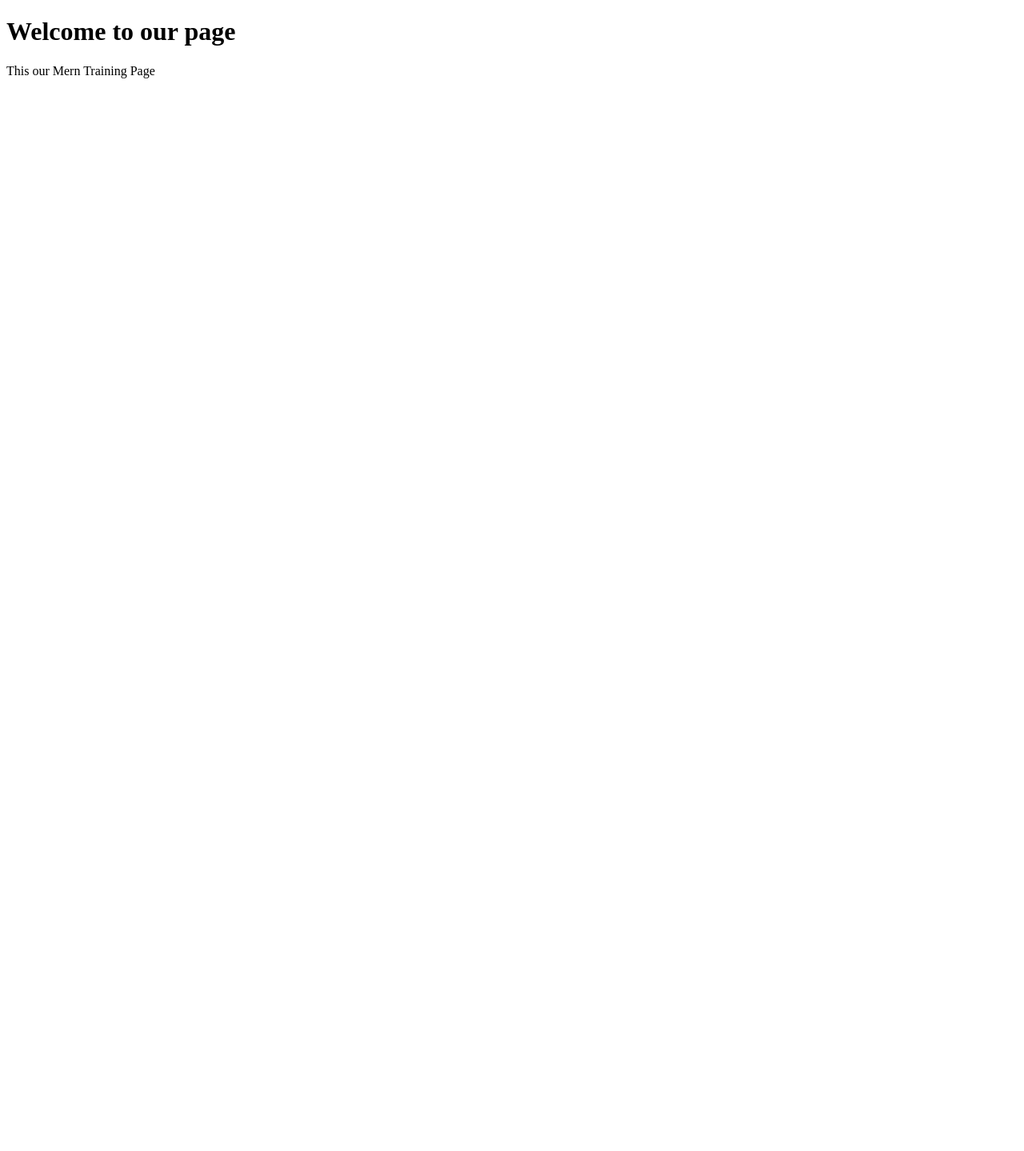
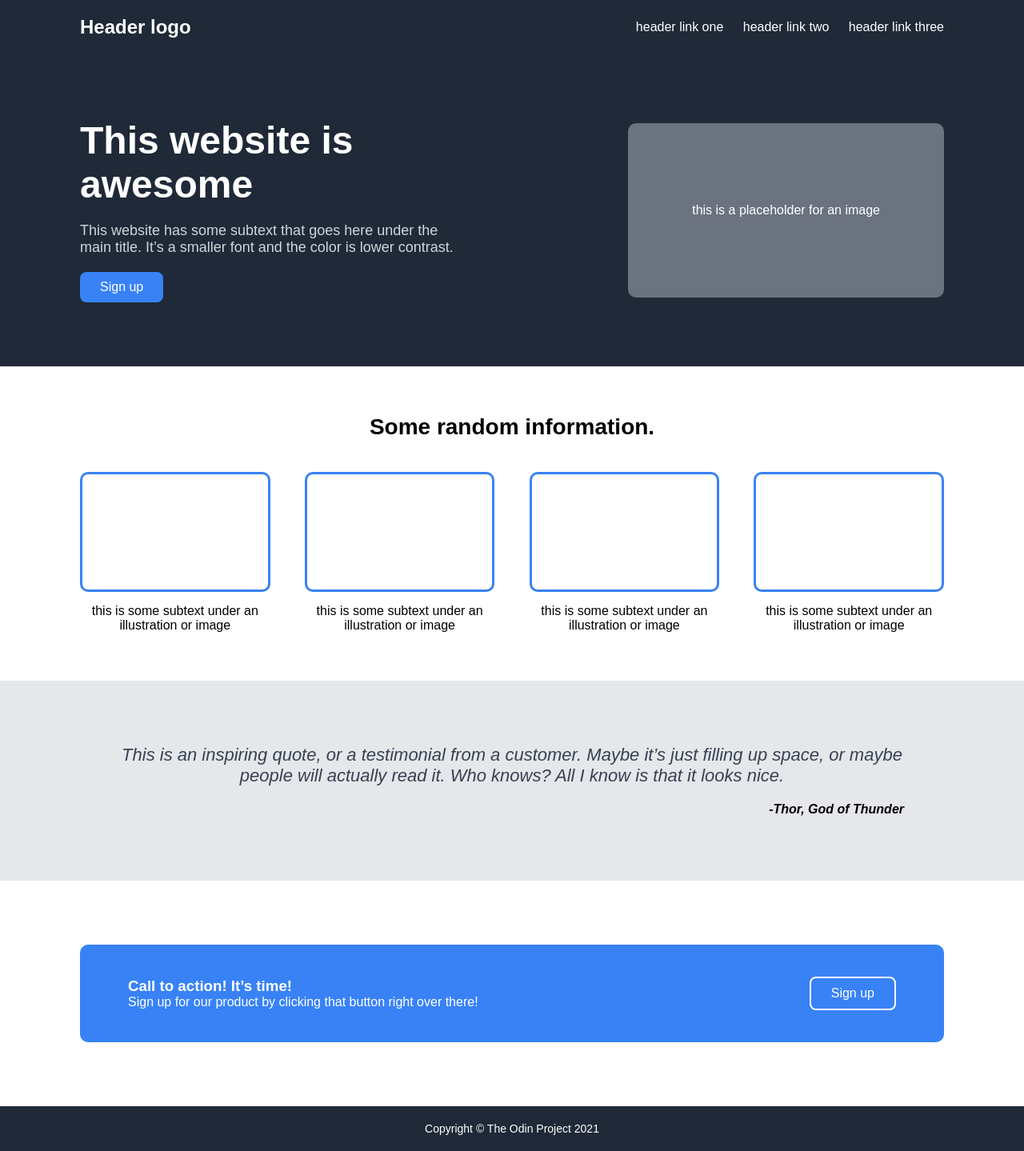
Before and after one commit to MeenaKumari21/Training, a plain HTML site: page index.html in a window 1280 px wide. Shown: the whole page at 80% size. Before the commit the page ends 800 px from the top, so only its background shows below. Drawn offline with Linux system fonts and the light colour scheme.

Commit message:
created page

```diff
--- a/index.html
+++ b/index.html
@@ -3,10 +3,77 @@
 <head>
     <meta charset="UTF-8">
     <meta name="viewport" content="width=device-width, initial-scale=1.0">
-    <title>Document</title>
+    <title>This Website is awesome</title>
+    <link rel="stylesheet" href="style.css">
 </head>
 <body>
-    <h1>Welcome to our page</h1>
-    <p>This our Mern Training Page</p>
+    <header class="header">
+    <div class="logo">Header logo</div>
+    <nav class="nav-links">
+      <a href="#">header link one</a>
+      <a href="#">header link two</a>
+      <a href="#">header link three</a>
+    </nav>
+    </header>
+
+    <section class="hero">
+    <div class="hero-text">
+      <h1>This website is awesome</h1>
+      <p>This website has some subtext that goes here under the main title.
+         It’s a smaller font and the color is lower contrast.</p>
+      <button>Sign up</button>
+    </div>
+    <div class="hero-image">
+      this is a placeholder for an image
+    </div>
+   </section>
+
+   <section class="info">
+    <h2>Some random information.</h2>
+    <div class="info-boxes">
+      <div class="box">
+        <div class="square"></div>
+        <p>this is some subtext under an illustration or image</p>
+      </div>
+      <div class="box">
+        <div class="square"></div>
+        <p>this is some subtext under an illustration or image</p>
+      </div>
+      <div class="box">
+        <div class="square"></div>
+        <p>this is some subtext under an illustration or image</p>
+      </div>
+      <div class="box">
+        <div class="square"></div>
+        <p>this is some subtext under an illustration or image</p>
+      </div>
+    </div>
+  </section>
+
+  <!-- Quote Section -->
+  <section class="quote">
+    <p class="quote-text">
+      This is an inspiring quote, or a testimonial from a customer.
+      Maybe it’s just filling up space, or maybe people will actually read it.
+      Who knows? All I know is that it looks nice.
+    </p>
+    <p class="author">-Thor, God of Thunder</p>
+  </section>
+
+  <!-- Call to Action Section -->
+  <section class="cta">
+    <div class="cta-box">
+      <div class="cta-text">
+        <h3>Call to action! It’s time!</h3>
+        <p>Sign up for our product by clicking that button right over there!</p>
+      </div>
+      <button>Sign up</button>
+    </div>
+  </section>
+
+  <!-- Footer -->
+  <footer>
+    <p>Copyright © The Odin Project 2021</p>
+  </footer>
 </body>
 </html>
--- /dev/null
+++ b/style.css
@@ -0,0 +1,167 @@
+* {
+  margin: 0;
+  padding: 0;
+  box-sizing: border-box;
+  font-family: 'Arial', sans-serif;
+}
+
+/* Header */
+.header {
+  background-color: #1f2937;
+  color: white;
+  display: flex;
+  justify-content: space-between;
+  align-items: center;
+  padding: 20px 100px;
+}
+
+.logo {
+  font-size: 24px;
+  font-weight: bold;
+}
+
+.nav-links a {
+  color: white;
+  margin-left: 20px;
+  text-decoration: none;
+  font-size: 16px;
+}
+
+.nav-links a:hover {
+  text-decoration: underline;
+}
+
+/* Hero Section */
+.hero {
+  background-color: #1f2937;
+  color: white;
+  display: flex;
+  justify-content: space-between;
+  align-items: center;
+  padding: 80px 100px;
+}
+
+.hero-text {
+  max-width: 45%;
+}
+
+.hero-text h1 {
+  font-size: 48px;
+  font-weight: bold;
+}
+
+.hero-text p {
+  font-size: 18px;
+  margin: 20px 0;
+  color: #d1d5db;
+}
+
+.hero-text button {
+  background-color: #3882f6;
+  color: white;
+  border: none;
+  padding: 10px 25px;
+  border-radius: 8px;
+  font-size: 16px;
+  cursor: pointer;
+}
+
+.hero-text button:hover {
+  background-color: #2563eb;
+}
+
+.hero-image {
+  background-color: #6b7280;
+  color: white;
+  padding: 100px 80px;
+  text-align: center;
+  border-radius: 10px;
+}
+
+/* Info Section */
+.info {
+  text-align: center;
+  padding: 60px 100px;
+}
+
+.info h2 {
+  font-size: 28px;
+  margin-bottom: 40px;
+  font-weight: bold;
+}
+
+.info-boxes {
+  display: flex;
+  justify-content: space-between;
+  flex-wrap: wrap;
+}
+
+.box {
+  width: 22%;
+}
+
+.square {
+  width: 100%;
+  height: 150px;
+  border: 3px solid #3882f6;
+  border-radius: 10px;
+  margin-bottom: 15px;
+}
+
+/* Quote Section */
+.quote {
+  background-color: #e5e7eb;
+  text-align: center;
+  padding: 80px 150px;
+  font-style: italic;
+}
+
+.quote-text {
+  font-size: 22px;
+  color: #374151;
+  margin-bottom: 20px;
+}
+
+.author {
+  text-align: right;
+  font-weight: bold;
+}
+
+/* Call to Action Section */
+.cta {
+  padding: 80px 100px;
+}
+
+.cta-box {
+  background-color: #3882f6;
+  color: white;
+  display: flex;
+  justify-content: space-between;
+  align-items: center;
+  padding: 40px 60px;
+  border-radius: 10px;
+}
+
+.cta-box button {
+  background-color: transparent;
+  border: 2px solid white;
+  color: white;
+  padding: 10px 25px;
+  border-radius: 8px;
+  cursor: pointer;
+  font-size: 16px;
+}
+
+.cta-box button:hover {
+  background-color: white;
+  color: #3882f6;
+}
+
+/* Footer */
+footer {
+  background-color: #1f2937;
+  color: white;
+  text-align: center;
+  padding: 20px;
+  font-size: 14px;
+}
```
